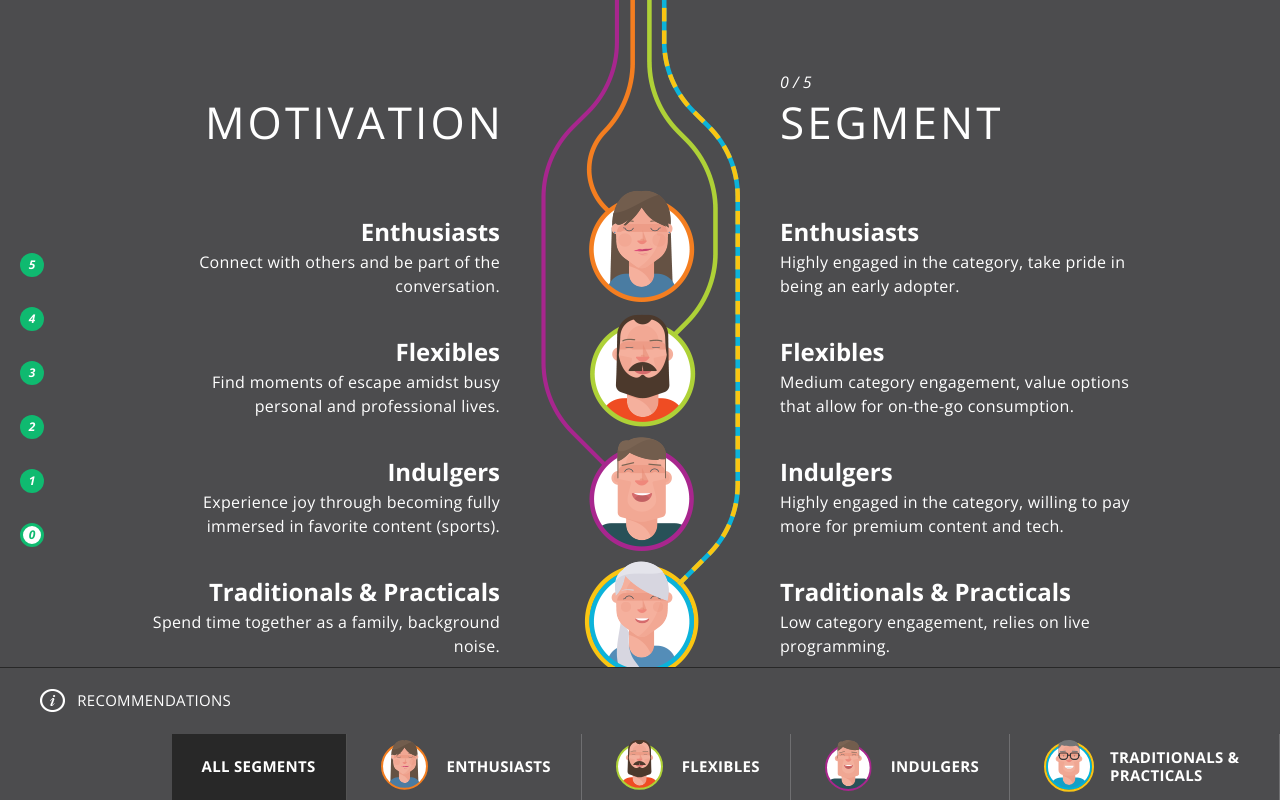
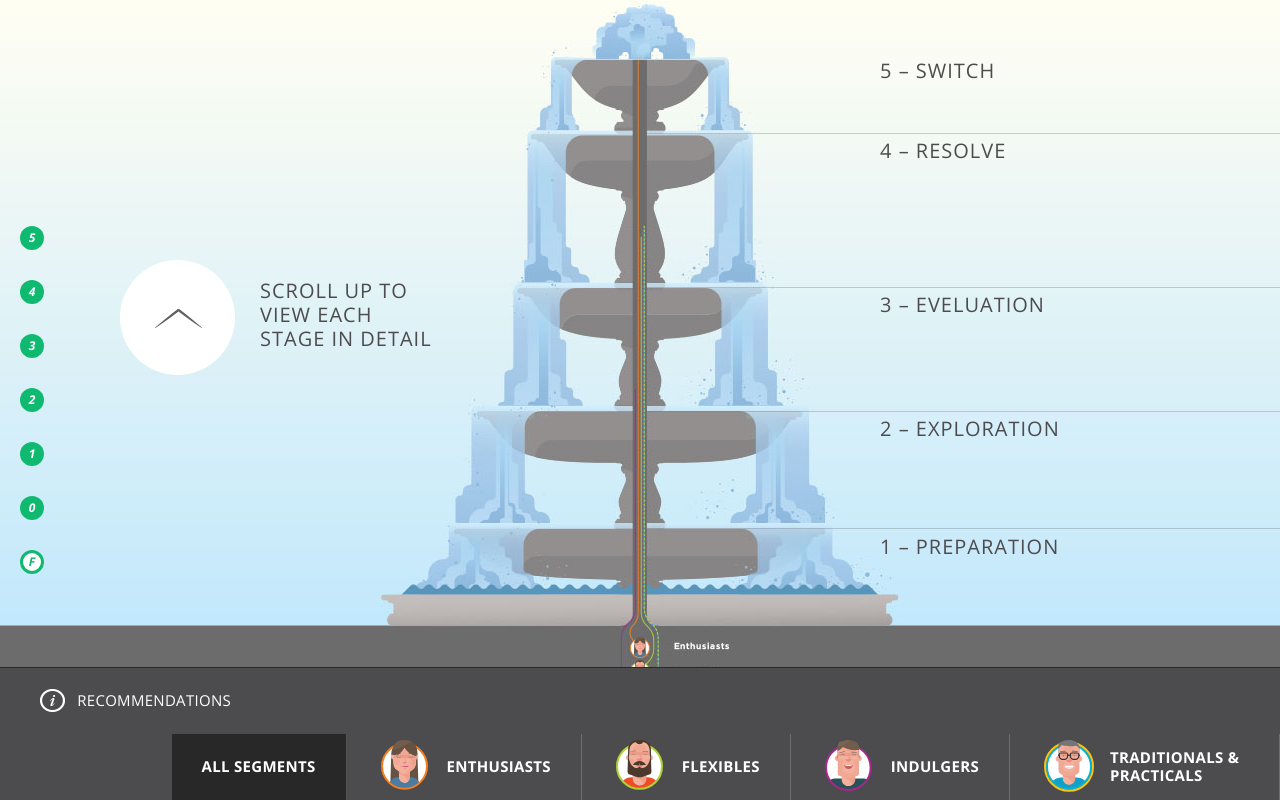
Before and after one commit to EggStrategy/dish-path-purchase, a PHP site: page / in a window 1280 px wide. Run offline with PHP 8.4, Linux system fonts and the light colour scheme; some libraries are stand-ins or nearby versions.

Commit message:
Full Fountain section

```diff
--- a/assets/css/application.css
+++ b/assets/css/application.css
@@ -210,6 +210,12 @@ em {
   display: inline-block;
 }
 
+.arrow-up-full-view {
+  width: 115px;
+  height: 115px;
+  background: url('/assets/images/arrow-up-full-view.png?1408720721') no-repeat;
+}
+
 .arrow-left-purple-s3 {
   width: 117px;
   height: 11px;
@@ -311,6 +317,10 @@ a {
   -o-transition: all 0.15s ease-in;
   transition: all 0.15s ease-in;
   color: #f47e20;
+}
+
+.slide-up-btn {
+  cursor: pointer;
 }
 
 /*
@@ -740,6 +750,10 @@ html, body {
   content: "0";
 }
 
+#fp-nav li:nth-child(7) span:before {
+  content: "F";
+}
+
 .fp-tooltip {
   font-size: 14px;
   font-size: 0.875rem;
@@ -1077,7 +1091,7 @@ html, body {
 
 .footer {
   *zoom: 1;
-  background: #a0a0a0;
+  background: #a2a2a2;
 }
 .footer:before, .footer:after {
   content: " ";
@@ -1140,6 +1154,88 @@ html, body {
 .copyright p {
   font-size: 15px;
   text-align: center;
+}
+
+.full-view {
+  background: #6c6c6c url('/assets/images/bg-full-view-gradient.jpg?1408720503') repeat-x left top;
+}
+
+.full-fountain {
+  position: absolute;
+  top: 0;
+  left: 0;
+  right: 0;
+  width: 100%;
+  height: 100%;
+  background: url('/assets/images/bg-full-view.jpg?1408720284') no-repeat center top;
+}
+
+.full-view-left,
+.full-view-right {
+  position: absolute;
+  top: 0;
+  bottom: 0;
+  width: 50%;
+  height: 100%;
+}
+
+.full-view-left {
+  left: 0;
+}
+
+.full-view-right {
+  right: 0;
+}
+
+.full-view .scroll-directions,
+.full-view [class*="stage-label-"] {
+  font-size: 20px;
+  font-size: 1.25rem;
+  line-height: 22px;
+  line-height: 1.375rem;
+  font-weight: 300;
+  text-transform: uppercase;
+  letter-spacing: 0.05em;
+}
+
+.full-view-left .scroll-up-block {
+  position: absolute;
+  top: 260px;
+  right: 200px;
+  z-index: 20;
+  width: 320px;
+  padding: 20px 0 0 140px;
+}
+.full-view-left .scroll-up-block .arrow-up-full-view {
+  position: absolute;
+  top: 0;
+  left: 0;
+}
+
+.full-view [class*="stage-label-"] {
+  position: absolute;
+  left: 240px;
+  z-index: 20;
+}
+
+.stage-label-5 {
+  top: 60px;
+}
+
+.stage-label-4 {
+  top: 140px;
+}
+
+.stage-label-3 {
+  top: 294px;
+}
+
+.stage-label-2 {
+  top: 418px;
+}
+
+.stage-label-1 {
+  top: 536px;
 }
 
 .bottom {
--- a/assets/js/scripts.js
+++ b/assets/js/scripts.js
@@ -4,8 +4,9 @@ $(function(){
     paddingBottom: '66px',
     scrollingSpeed: 700,
     easing: 'swing',
+    normalScrollElements: '#full-view',
     navigation: true,
-    navigationTooltips: ['Switch', 'Resolve', 'Evaluation', 'Exploration', 'Preparation', 'Intro'],
+    navigationTooltips: ['Switch', 'Resolve', 'Evaluation', 'Exploration', 'Preparation', 'Intro', 'Full View'],
     anchors: ['stage5', 'stage4', 'stage3', 'stage2', 'stage1', 'intro'],
 
     afterLoad: function(anchorLink, index){
--- a/assets/sass/application.scss
+++ b/assets/sass/application.scss
@@ -25,6 +25,7 @@
 
 @import "sections/header";
 @import "sections/footer";
+@import "sections/full-view";
 @import "sections/bottom";
 @import "sections/stage-1";
 @import "sections/stage-2";
--- a/assets/sass/global/_buttons.scss
+++ b/assets/sass/global/_buttons.scss
@@ -1,6 +1,10 @@
 a {
 	@include transition(all 0.15s ease-in);
 	color: $orange;
+}
+
+.slide-up-btn {
+  cursor: pointer;
 }
 
 /*
--- a/assets/sass/global/_colors.scss
+++ b/assets/sass/global/_colors.scss
@@ -2,7 +2,7 @@
 $black:     #282828;
 
 $lt-grey:   #d8d9d8;
-$grey:      #6b6a6a;
+$grey:      #6c6c6c;
 $dk-grey:   #4c4c4e;
 
 $purple:    #a8268e;
--- a/assets/sass/global/_icons.scss
+++ b/assets/sass/global/_icons.scss
@@ -50,6 +50,12 @@
   display: inline-block;
 }
 
+.arrow-up-full-view {
+  width: 115px;
+  height: 115px;
+  background: $arrow-up-full-view no-repeat;
+}
+
 .arrow-left-purple-s3 {
   width: 117px;
   height: 11px;
--- a/assets/sass/global/_images.scss
+++ b/assets/sass/global/_images.scss
@@ -36,6 +36,7 @@ $arrow-left-purple-s3: image-url("arrow-left-purple-s3.png");
 
 $arrows-s5: image-url("arrows-s5.png");
 
+$arrow-up-full-view: image-url("arrow-up-full-view.png");
 
 
 
@@ -44,3 +45,6 @@ $bg-s2: image-url("bg-s2.png");
 $bg-s3: image-url("bg-s3.png");
 $bg-s4: image-url("bg-s4.png");
 $bg-s5: image-url("bg-s5.png");
+
+$bg-full-view: image-url("bg-full-view.jpg");
+$bg-full-view-gradient: image-url("bg-full-view-gradient.jpg");
--- /dev/null
+++ b/assets/sass/sections/_full-view.scss
@@ -0,0 +1,84 @@
+
+.full-view {
+  background: $grey $bg-full-view-gradient repeat-x left top;
+}
+
+.full-fountain {
+  position: absolute;
+  top: 0;
+  left: 0;
+  right: 0;
+  width: 100%;
+  height: 100%;
+  background: $bg-full-view no-repeat center top;
+}
+
+.full-view-left,
+.full-view-right {
+  position: absolute;
+  top: 0;
+  bottom: 0;
+  width: 50%;
+  height: 100%;
+}
+
+.full-view-left {
+  left: 0;
+}
+
+.full-view-right {
+  right: 0;
+}
+
+.full-view .scroll-directions,
+.full-view [class*="stage-label-"] {
+  @include font-size(20px);
+  @include line-height(22px);
+  font-weight: $light;
+  text-transform: uppercase;
+  letter-spacing: 0.05em;
+}
+
+.full-view-left {
+  .scroll-up-block {
+    position: absolute;
+    top: 260px;
+    right: 200px;
+    z-index: 20;
+    width: 320px;
+    padding: 20px 0 0 140px;
+
+    .arrow-up-full-view {
+      position: absolute;
+      top: 0;
+      left: 0;
+    }
+  }
+}
+
+
+.full-view [class*="stage-label-"] {
+  position: absolute;
+  left: 240px;
+  z-index: 20;
+}
+
+.stage-label-5 {
+  top: 60px;
+}
+
+.stage-label-4 {
+  top: 140px;
+}
+
+.stage-label-3 {
+  top: 294px;
+}
+
+.stage-label-2 {
+  top: 418px;
+}
+
+.stage-label-1 {
+  top: 536px;
+}
--- a/assets/sass/stage/_nav.scss
+++ b/assets/sass/stage/_nav.scss
@@ -71,6 +71,11 @@
   content: "0";
 }
 
+#fp-nav li:nth-child(7) span:before {
+  content: "F";
+}
+
+
 .fp-tooltip {
   @include font-size(14px);
   position: absolute;
--- a/index.php
+++ b/index.php
@@ -12,6 +12,8 @@
 
 <?php include $_SERVER['DOCUMENT_ROOT'].'/views/bottom.php'; ?>
 
+<?php include $_SERVER['DOCUMENT_ROOT'].'/views/full-view.php'; ?>
+
 <?php include $_SERVER['DOCUMENT_ROOT'].'/views/stage-footer.php'; ?>
 
 <?php include $_SERVER['DOCUMENT_ROOT'].'/views/footer.php'; ?>
--- a/views/bottom.php
+++ b/views/bottom.php
@@ -1,5 +1,5 @@
 
-<section data-anchor="intro" class="bottom section active">
+<section data-anchor="intro" class="bottom section">
 
   <div class="segment-paths">
     <div class="path-enthusiasts" data-segment="enthusiasts"></div>
--- /dev/null
+++ b/views/full-view.php
@@ -0,0 +1,26 @@
+
+<section id="full-view" class="full-view section active">
+
+  <div class="full-view-left">
+
+    <div class="scroll-up-block">
+      <div class="arrow-up-full-view slide-up-btn"></div>
+      <span class="scroll-directions slide-up-btn">Scroll up to view each stage in detail</span>
+    </div>
+
+  </div>
+
+  <div class="full-view-right">
+
+    <div class="stage-label-5">5 &ndash; Switch</div>
+    <div class="stage-label-4">4 &ndash; Resolve</div>
+    <div class="stage-label-3">3 &ndash; Eveluation</div>
+    <div class="stage-label-2">2 &ndash; Exploration</div>
+    <div class="stage-label-1">1 &ndash; Preparation</div>
+
+  </div>
+
+  <div class="full-fountain"></div>
+
+
+</section>
```
Also changed, not shown: assets/images/arrow-up-full-view.png (added), assets/images/bg-full-view-gradient.jpg (added), assets/images/bg-full-view.jpg (added).
